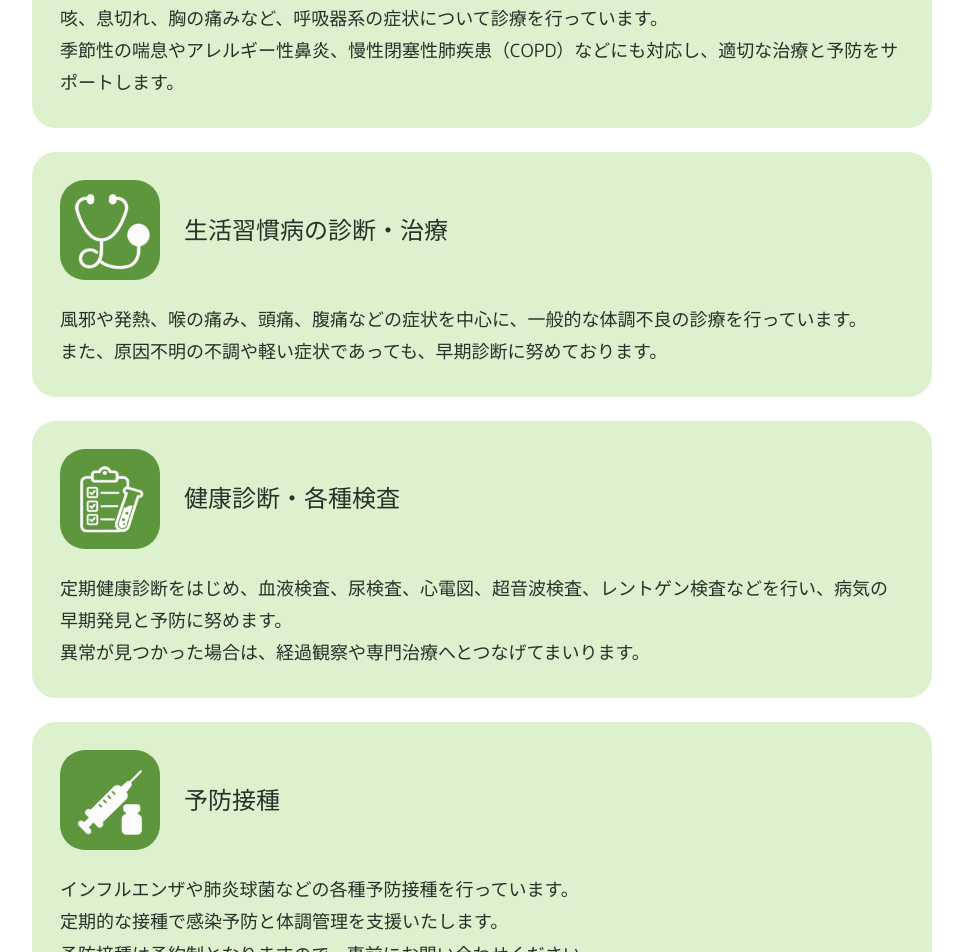
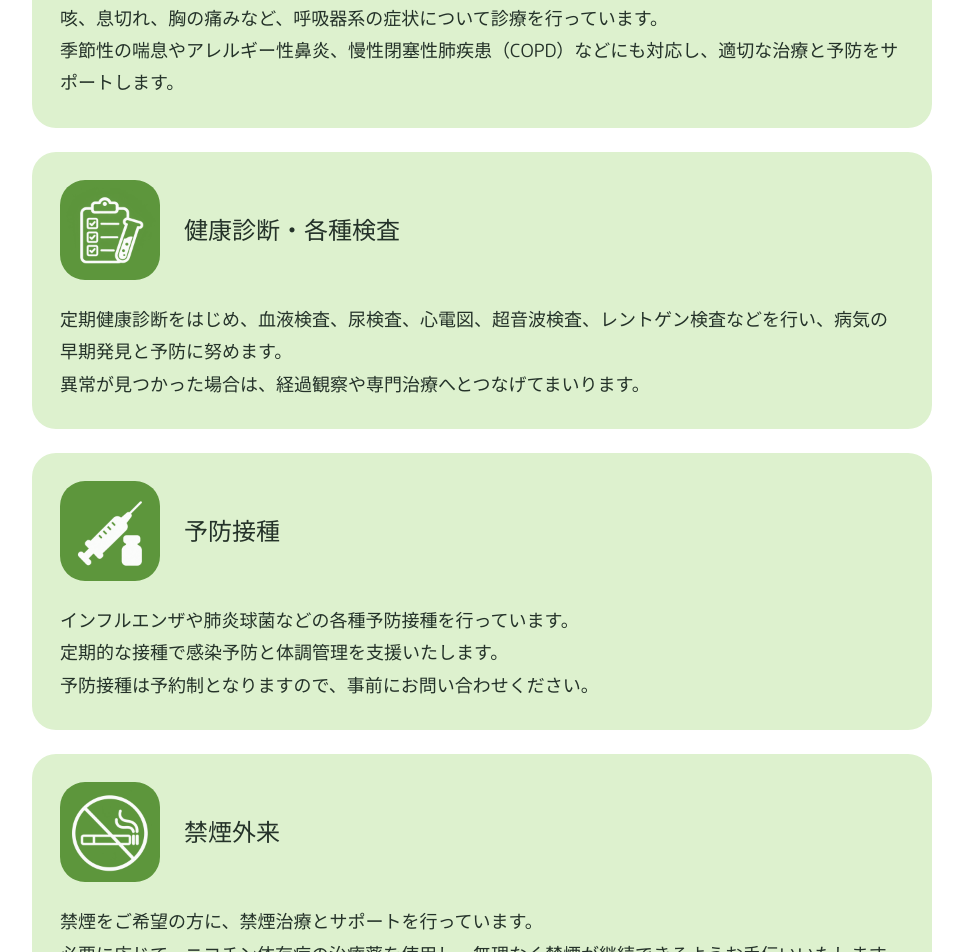
Before and after one commit to diodecayman1216-design/sato-clinic, a plain HTML site: page services.html in a window 1280 px wide. Shown: the part 1409-2361 px from the top of the page, without its empty margins (158-1121 px from the left). Drawn offline with Linux system fonts and the light colour scheme.

Commit message:
「診療内容」重複を修正。

```diff
--- a/services.html
+++ b/services.html
@@ -95,16 +95,7 @@
           </div>
           <p>咳、息切れ、胸の痛みなど、呼吸器系の症状について診療を行っています。<br>季節性の喘息やアレルギー性鼻炎、慢性閉塞性肺疾患（COPD）などにも対応し、適切な治療と予防をサポートします。</p>
         </section>
-        <section
-          class="service-card"
-          id="service-5"
-        >
-          <div class="service-head">
-            <span class="icon-tile"><img src="./assets/icon-medical.png" alt="" class="" ></span>
-            <h3>生活習慣病の診断・治療</h3>
-          </div>
-          <p>風邪や発熱、喉の痛み、頭痛、腹痛などの症状を中心に、一般的な体調不良の診療を行っています。<br>また、原因不明の不調や軽い症状であっても、早期診断に努めております。</p>
-        </section>
+        <!-- 変更: 5番目に重複していた「生活習慣病の診断・治療」のカードのみ削除し、全7項目を既存の順序で表示する。 -->
         <section
           class="service-card"
           id="service-6"
```
